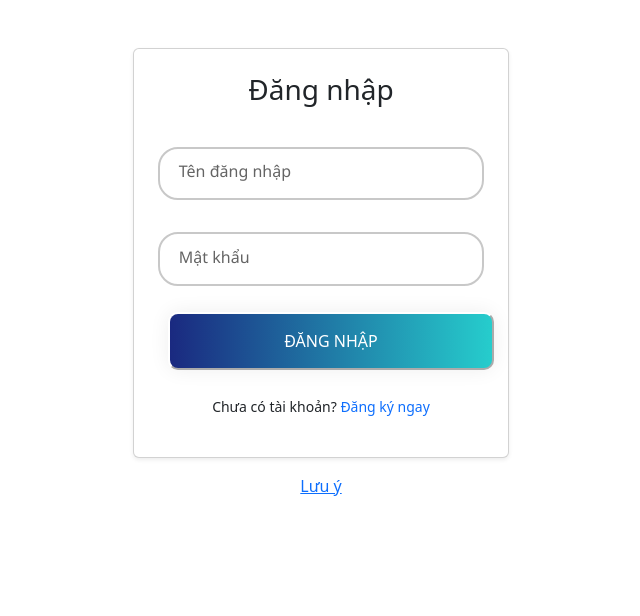
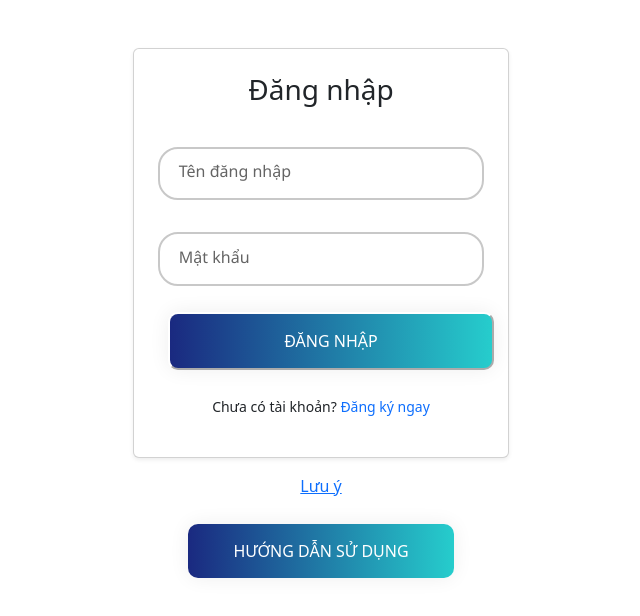
Before and after one commit to namspidey/frontend-project, a React (Create React App) app: page / in a window 1280 px wide. Shown: the top 616 px of the page, without its empty margins (319-959 px from the left). Built offline with nearby package versions, Linux system fonts and the light colour scheme.

Commit message:
add guide link

```diff
--- a/src/pages/Login.jsx
+++ b/src/pages/Login.jsx
@@ -26,6 +26,8 @@
   };
 
   return (
+    <>
+
       <div className="container mt-5" style={{ maxWidth: '400px' }}>
         <div className="card p-4 shadow-sm">
           <h3 className="mb-4 text-center">Đăng nhập</h3>
@@ -77,12 +79,23 @@
           >
             Lưu ý
           </p>
+          <a
+            href="https://docs.google.com/document/d/12-x78xCc92qnRjYwhHgoH0tIOos-dulIFsJtFn25HFM/edit?usp=sharing"
+            target="_blank"
+            rel="noopener noreferrer"
+            className=" btn-gra text-decoration-none d-inline-block"
+          >
+            Hướng dẫn sử dụng
+          </a>
           {showNote && (
             <p className="small text-muted mt-2">
               Nếu phản hồi chậm, vui lòng đợi 30-60s để server khởi động
             </p>
+
           )}
+
         </div>
       </div>
+    </>
   );
 }
```
Lines whose indentation alone changed are shown as unchanged.
